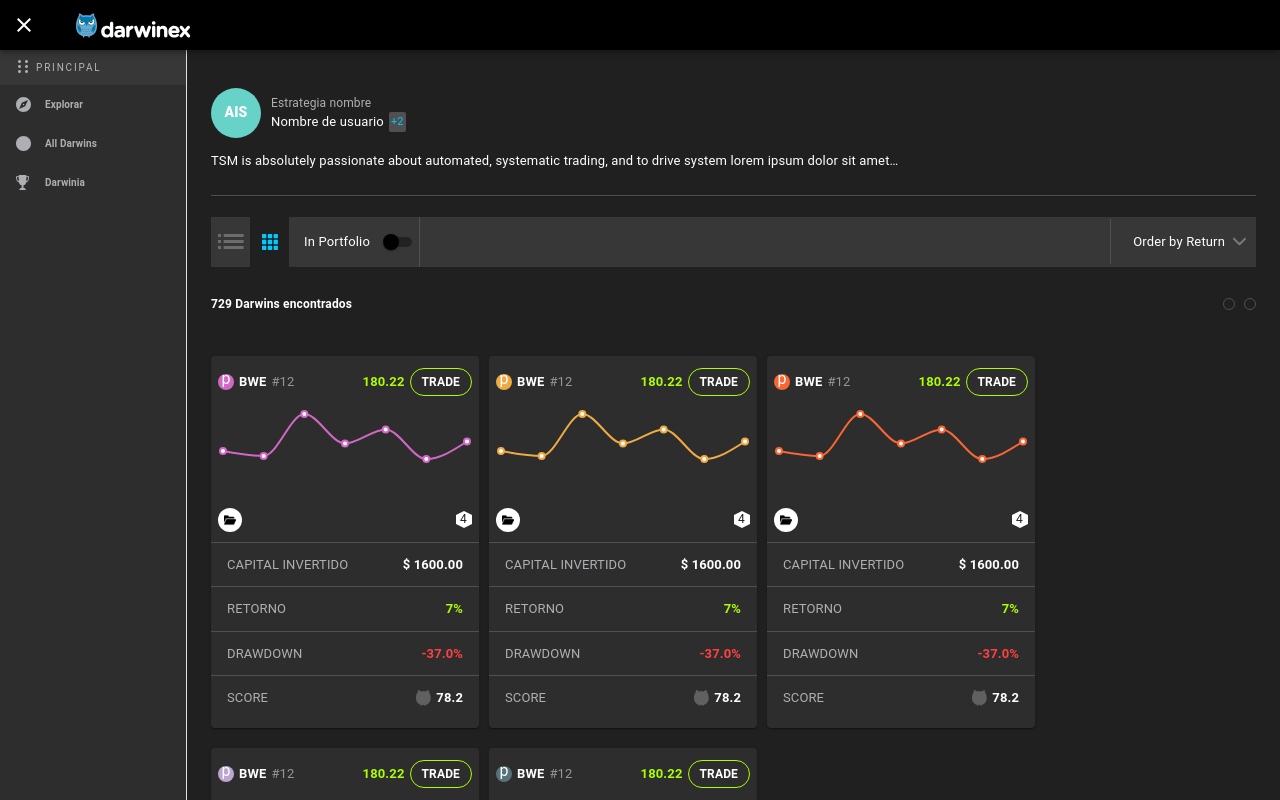
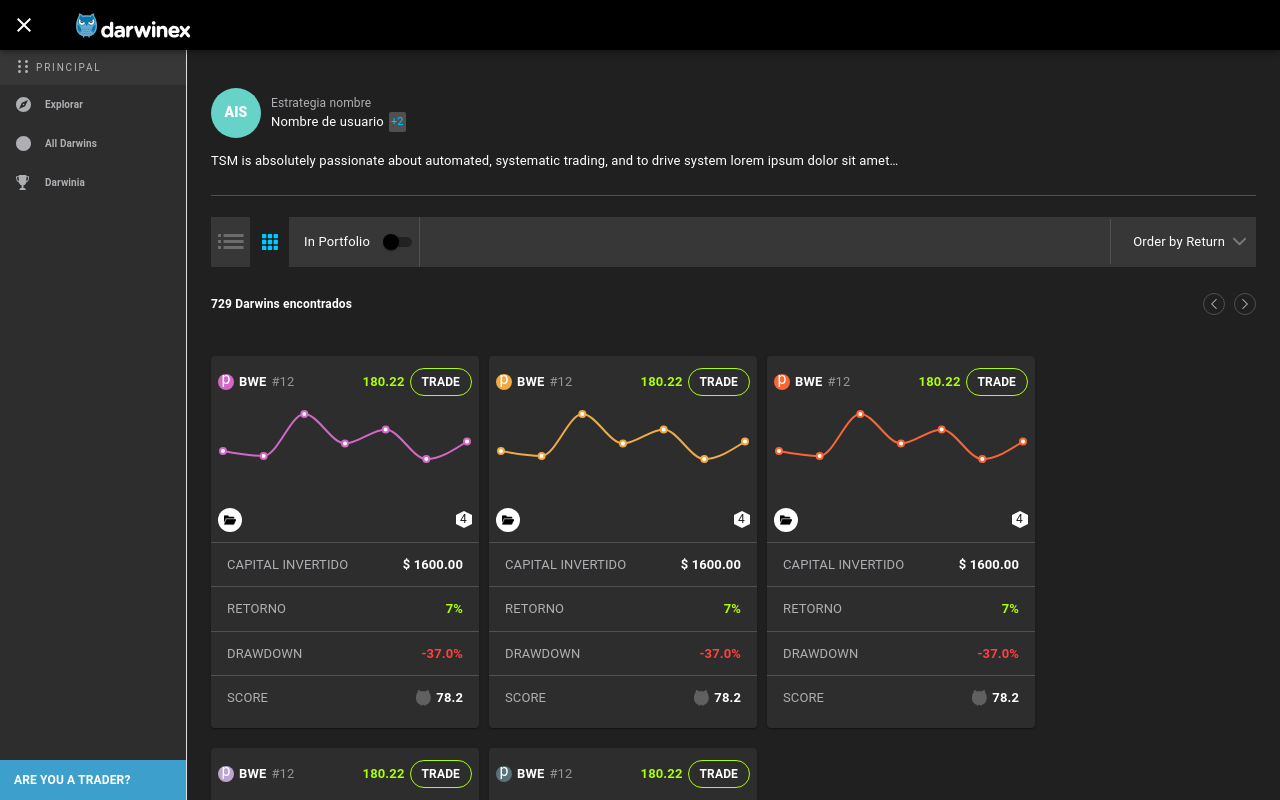
Before and after one commit to SaraJuarez/Dashboard_Project, a React (Create React App) app: page / in a window 1280 px wide. Both pictures are taken after a click on the icon 24 px from the left and 25 px from the top of the page. Shown: the top 800 px of the page. Built offline with nearby package versions, Linux system fonts and the light colour scheme.

Commit message:
Add finished project

```diff
--- a/package.json
+++ b/package.json
@@ -23,7 +23,7 @@
     "build": "react-scripts build",
     "test": "react-scripts test",
     "eject": "react-scripts eject",
-    "deploy" : "npm run build&&gh-pages -d build"
+    "deploy": "npm run build&&gh-pages -d build"
   },
   "eslintConfig": {
     "extends": [
--- a/src/Components/Layout/Layout.jsx
+++ b/src/Components/Layout/Layout.jsx
@@ -1,5 +1,5 @@
 import * as React from 'react';
-import { styled, useTheme } from '@mui/material/styles';
+import { styled } from '@mui/material/styles';
 import Box from '@mui/material/Box';
 import Drawer from '@mui/material/Drawer';
 import CssBaseline from '@mui/material/CssBaseline';
@@ -43,9 +43,8 @@ const AppBar = styled(MuiAppBar, {
     duration: theme.transitions.duration.leavingScreen,
   }),
   ...(open && {
-/*     width: `calc(100% - ${drawerWidth}px)`, */
     marginLeft: `${drawerWidth}px`,
-    zIndex: theme.zIndex.drawer + 1,
+    zIndex: '20000!important',
     transition: theme.transitions.create(['margin', 'width'], {
       easing: theme.transitions.easing.easeOut,
       duration: theme.transitions.duration.enteringScreen,
@@ -57,13 +56,13 @@ const DrawerHeader = styled('div')(({ theme }) => ({
   display: 'flex',
   alignItems: 'center',
   padding: theme.spacing(0, 1),
+  zIndex: 0,
   // necessary for content to be below app bar
   ...theme.mixins.toolbar,
   justifyContent: 'flex-end',
 }));
 
 export default function PersistentDrawerLeft() {
-  const theme = useTheme();
   const [open, setOpen] = React.useState(false);
 
   const handleDrawerOpen = () => {
--- a/src/Components/Layout/layout.css
+++ b/src/Components/Layout/layout.css
@@ -21,10 +21,14 @@
     padding: 10px;
 }
 
-.css-1gugewf-MuiPaper-root-MuiAppBar-root {
+ .css-1gugewf-MuiPaper-root-MuiAppBar-root {
     z-index: 2000!important;
 }
 
 .css-1tudp9r-MuiDrawer-docked .MuiDrawer-paper{
     z-index: 0;
 }
+
+.css-1l8j5k8 {
+    z-index: 0!important;
+}
--- a/src/Components/Main/main.css
+++ b/src/Components/Main/main.css
@@ -24,18 +24,27 @@
     margin-right: 9px;
     border-radius: 50px;
     border: 1px solid #505050;
+    padding: 5px;
+}
+
+.div-singleArrowLeft:hover{
+    background-color: #373737;
+}
+
+.div-singleArrow:hover {
+    background-color: #373737;
 }
 
 .div-singleArrow {
     border-radius: 50px;
     border: 1px solid #505050;
+    padding: 5px;
 }
 
 .arrowLeft {
     display: flex;
     width: 10px;
     height: 10px;
-    padding: 5px;
     transform: rotate(180deg);
 }
 
@@ -43,7 +52,6 @@
     display: flex;
     width: 10px;
     height: 10px;
-    padding: 5px;
 }
 
 .div-smallHeader-cards {
--- a/src/Components/Sidebar/Sidebar.jsx
+++ b/src/Components/Sidebar/Sidebar.jsx
@@ -58,6 +58,9 @@ function Sidebar () {
             </ListItem>
           ))}
         </List>
+        <div className='sidebarFooter'>
+          <p className='sidebarFooter-text'>Are you a trader?</p>
+        </div>
         </div>
 
     )
--- a/src/Components/Sidebar/sidebar.css
+++ b/src/Components/Sidebar/sidebar.css
@@ -2,6 +2,7 @@
 .container-sidebar {
     display: flex;
     flex-direction: column;
+    justify-content: space-between;
     align-items: flex-start;
     margin-top: 50px;
     background-color: #2d2d2d;
@@ -64,3 +65,28 @@
 .sidebar-listItem:hover {
     background-color: #202020!important;
 }
+
+.sidebarFooter {
+    display: flex;
+    flex-direction: row;
+    align-items: center;
+    justify-content:flex-start;
+    background-color: #3da0cc;
+    width: 100%;
+    cursor: pointer;
+}
+.sidebarFooter-text {
+    padding-left: 14px;
+    padding-top: 11px;
+    padding-bottom: 11px;
+    text-transform: uppercase;
+    font-size: 12px;
+    color: #ffffff;
+    font-weight: 600;
+    margin: 0;
+}
+
+.sidebarFooter:hover{
+    background-color: #0079ac;
+    box-shadow: 0px 10px 13px -7px #000000, 5px 5px 15px 5px rgba(0,0,0,0);
+}
```
